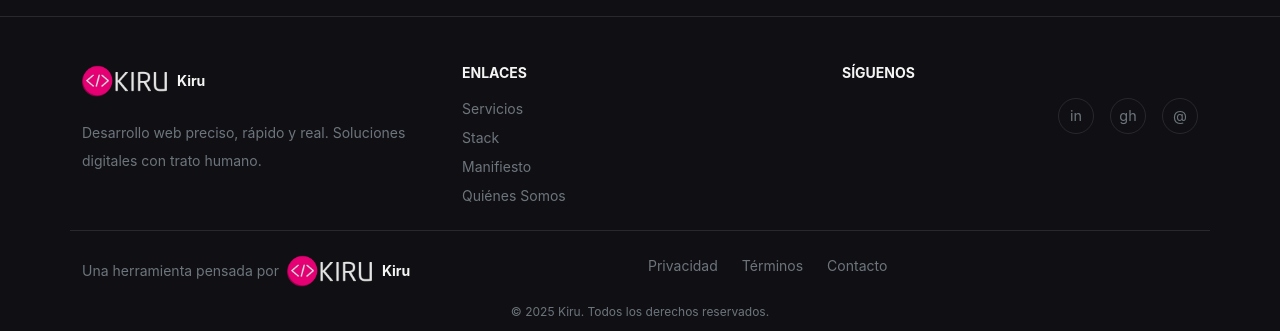
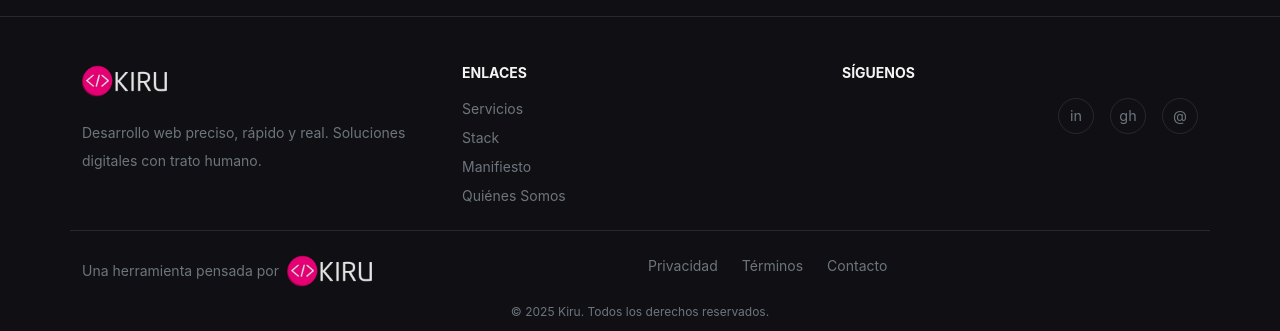
Before and after one commit to KiruDevelopers/kiruLanding, a React (Vite) app: page / in a window 1280 px wide. Shown: the part 2192-2523 px from the top of the page. Built offline with nearby package versions, Linux system fonts and the light colour scheme.

Commit message:
Fix footer

```diff
--- a/src/components/Footer.jsx
+++ b/src/components/Footer.jsx
@@ -46,7 +46,7 @@ const FooterLogo = () => (
                 e.currentTarget.style.filter = 'brightness(0.9)';
             }}
         />
-        <span className="text-white fw-bold small">Kiru</span>
+        <span className="text-white fw-bold small"></span>
     </Link>
 );
 
```
